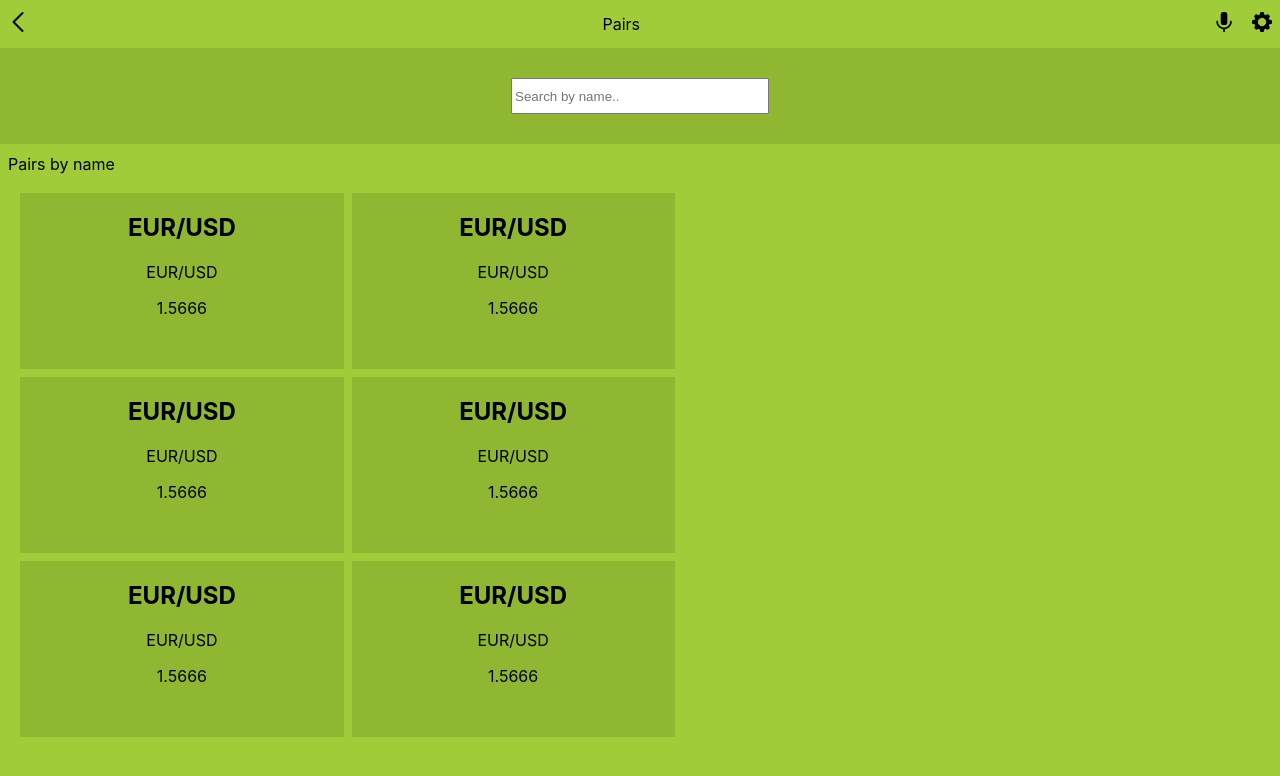
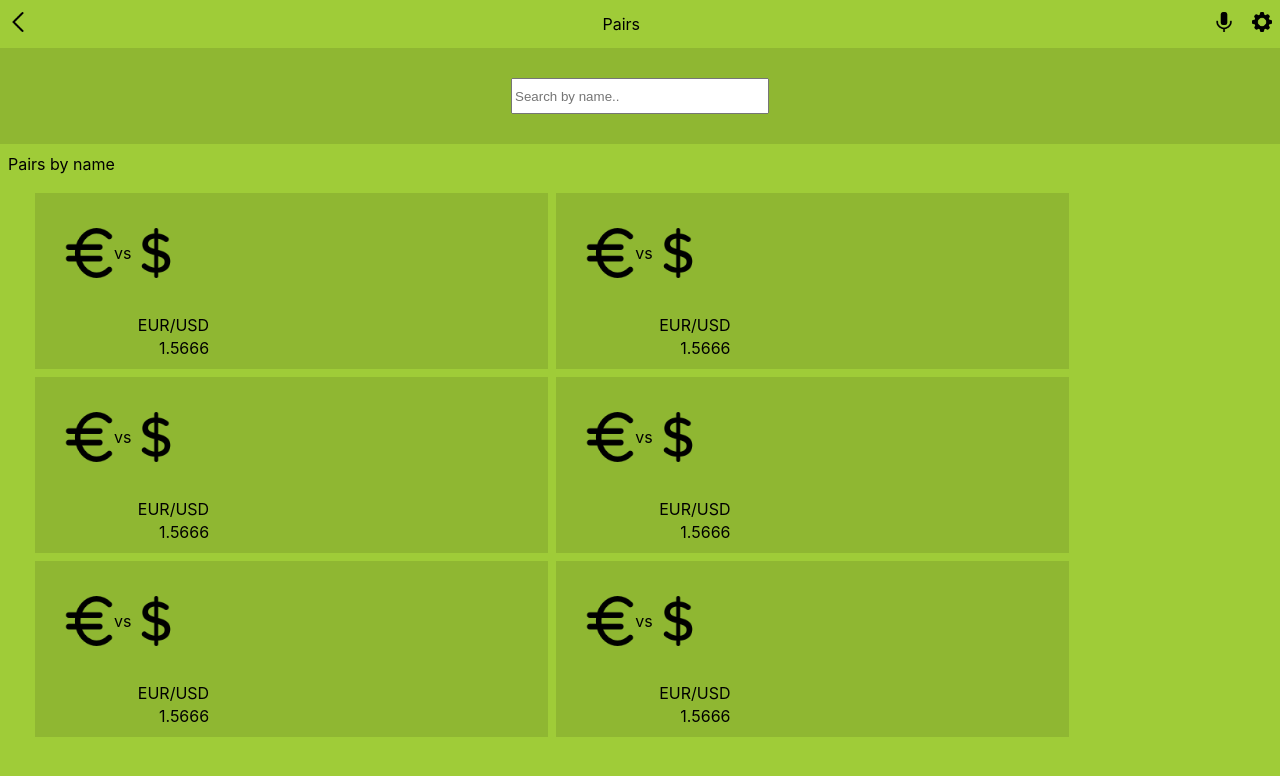
Before and after one commit to enoqueJonas/forex-metrics, a React (Create React App) app: page / in a window 1280 px wide. Shown: the top 776 px of the page. Built offline with nearby package versions, Linux system fonts and the light colour scheme.

Commit message:
ADD img to the Pair component

```diff
--- a/src/components/Pair/Pair.css
+++ b/src/components/Pair/Pair.css
@@ -8,3 +8,24 @@ body {
     height: 11em;
     margin: 4px;
 }
+
+.pair-symbol {
+    width: 11em;
+    height: 7.5em;
+    display: flex;
+    justify-content: center;
+    align-items: center;
+}
+
+.pair-info-wrap {
+    width: 11em;
+    margin: 0;
+    display: flex;
+    flex-direction: column;
+    align-items: flex-end;
+    height: 3.5em;
+}
+
+.pair-info {
+    margin: 1.5px;
+}
--- a/src/components/Pair/Pair.js
+++ b/src/components/Pair/Pair.js
@@ -1,12 +1,20 @@
 import React from 'react';
 import './Pair.css';
+import dollar from '../../assets/dollar.png';
+import euro from '../../assets/euro-currency-symbol.png';
 
 const Pair = () => (
-        <div className="pair">
-            <h2>EUR/USD</h2>
-            <p>EUR/USD</p>
-            <p>1.5666</p>
+    <div className="pair">
+        <div className='pair-symbol'>
+            <img src={euro} className='symbol' width='50px' height='50px'/>
+            <span className='separator'>vs</span>
+            <img src={dollar} className='symbol'width='50px' height='50px'/>
         </div>
+        <div className='pair-info-wrap'>
+            <p className='pair-info'>EUR/USD</p>
+            <p className='pair-info'>1.5666</p>
+        </div>
+    </div>
 );
 
 export default Pair;
```
